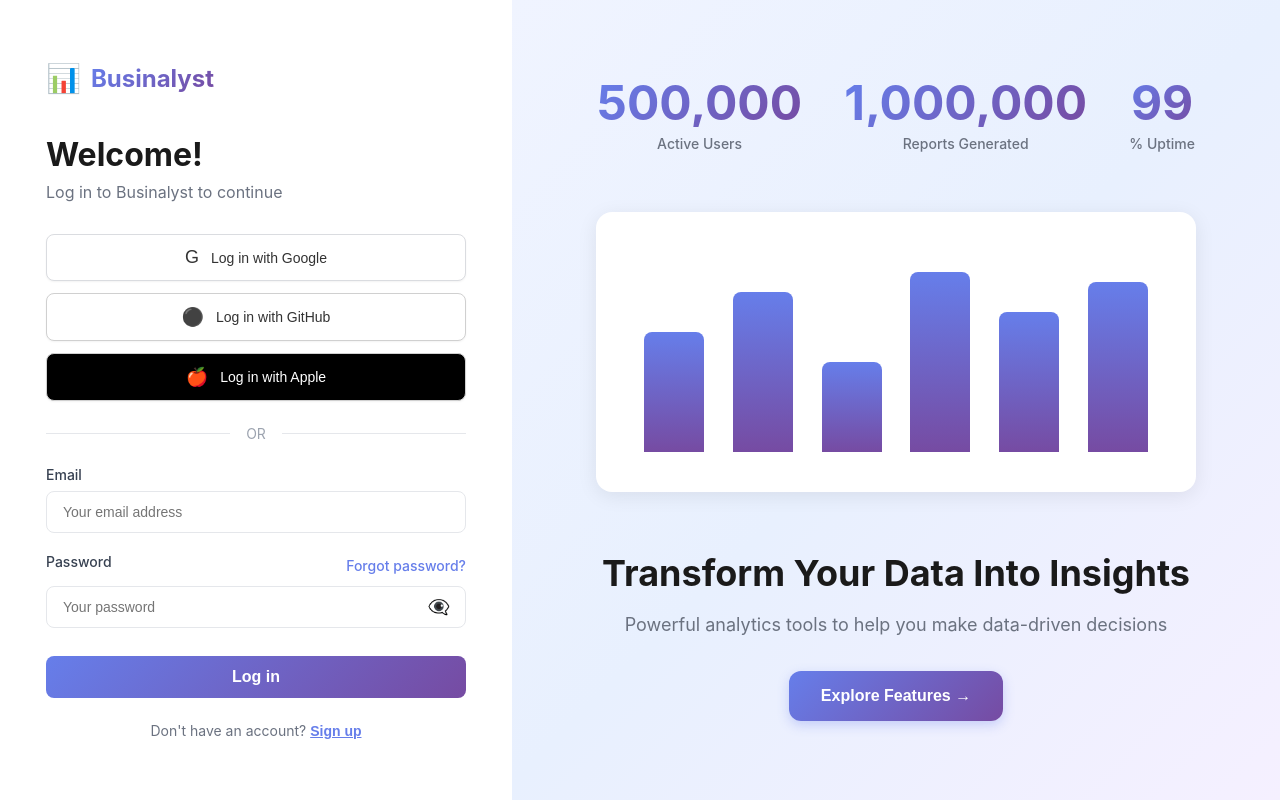
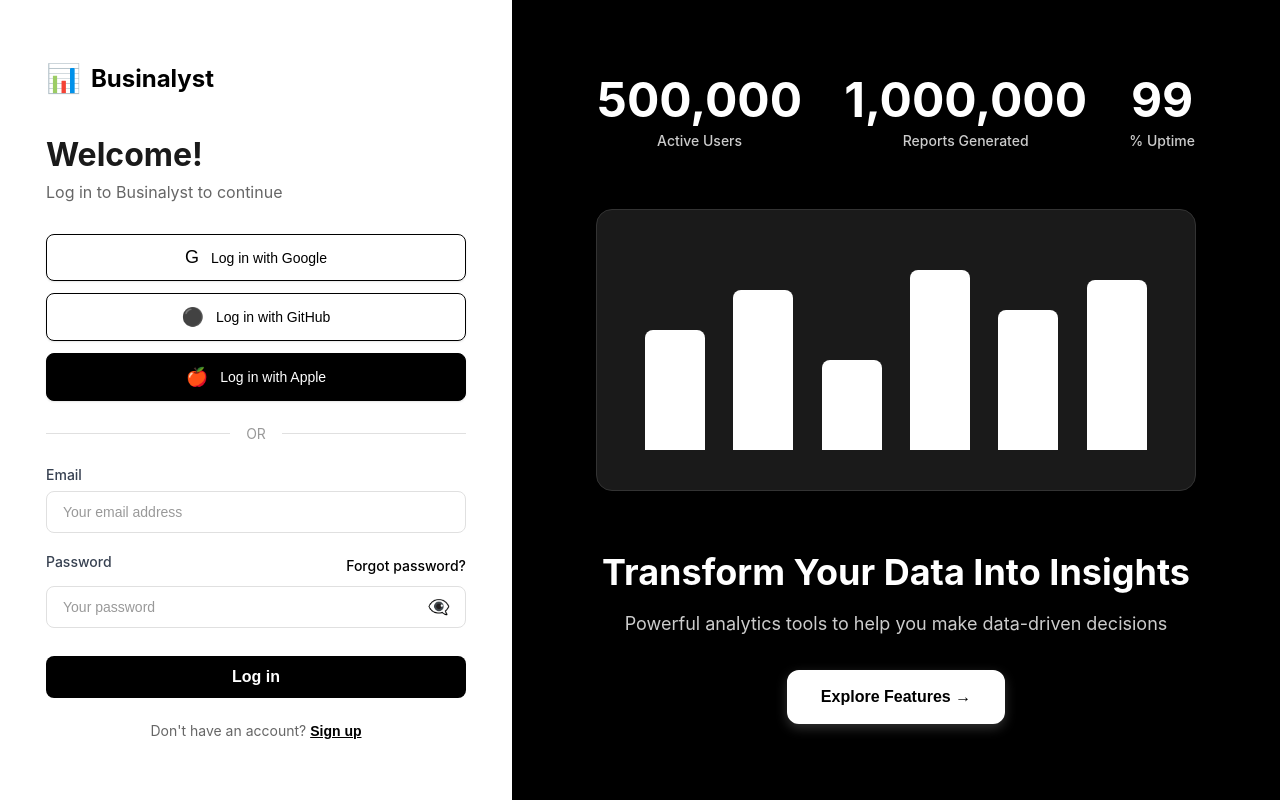
Before and after one commit to NishPatelCodes/Businalyst, a React (Vite) app in the folder frontend/: page /login in a window 1280 px wide. Built offline with nearby package versions, Linux system fonts and the light colour scheme; no server answers.

Commit message:
Transform login page to black and white theme

```diff
--- a/frontend/src/components/OAuthButton.css
+++ b/frontend/src/components/OAuthButton.css
@@ -2,10 +2,10 @@
   width: 100%;
   padding: 12px 16px;
   margin-bottom: 12px;
-  border: 1px solid #e0e0e0;
+  border: 1px solid #000000;
   border-radius: 8px;
   background: white;
-  color: #333;
+  color: #000000;
   font-size: 14px;
   font-weight: 500;
   cursor: pointer;
@@ -14,17 +14,19 @@
   justify-content: center;
   gap: 12px;
   transition: all 0.2s ease;
-  box-shadow: 0 1px 2px rgba(0, 0, 0, 0.05);
+  box-shadow: 0 1px 2px rgba(0, 0, 0, 0.1);
 }
 
 .oauth-button:hover {
   transform: translateY(-1px);
-  box-shadow: 0 2px 4px rgba(0, 0, 0, 0.1);
-  border-color: #d0d0d0;
+  box-shadow: 0 2px 4px rgba(0, 0, 0, 0.2);
+  border-color: #000000;
+  background: #f5f5f5;
 }
 
 .oauth-button:active {
   transform: translateY(0);
+  background: #ffffff;
 }
 
 .oauth-icon {
@@ -34,30 +36,34 @@
 }
 
 .oauth-button-google {
-  border-color: #dadce0;
+  border-color: #000000;
+  background: white;
+  color: #000000;
 }
 
 .oauth-button-google:hover {
-  border-color: #4285f4;
-  background: #f8f9fa;
+  border-color: #000000;
+  background: #f5f5f5;
 }
 
 .oauth-button-github {
-  border-color: #d0d0d0;
+  border-color: #000000;
+  background: white;
+  color: #000000;
 }
 
 .oauth-button-github:hover {
-  border-color: #24292e;
-  background: #f6f8fa;
+  border-color: #000000;
+  background: #f5f5f5;
 }
 
 .oauth-button-apple {
-  border-color: #d0d0d0;
-  background: #000;
+  border-color: #000000;
+  background: #000000;
   color: white;
 }
 
 .oauth-button-apple:hover {
   background: #1a1a1a;
-  border-color: #000;
+  border-color: #000000;
 }
--- a/frontend/src/pages/Login.css
+++ b/frontend/src/pages/Login.css
@@ -8,7 +8,7 @@
   display: flex;
   min-height: 100vh;
   font-family: -apple-system, BlinkMacSystemFont, 'Segoe UI', Roboto, 'Helvetica Neue', Arial, sans-serif;
-  background: #f8f9fa;
+  background: #000000;
 }
 
 /* Left Column - Login Form */
@@ -17,7 +17,7 @@
   display: flex;
   align-items: center;
   justify-content: center;
-  background: white;
+  background: #ffffff;
   padding: 40px;
 }
 
@@ -44,10 +44,8 @@
 }
 
 .logo-text {
-  background: linear-gradient(135deg, #667eea 0%, #764ba2 100%);
-  -webkit-background-clip: text;
-  -webkit-text-fill-color: transparent;
-  background-clip: text;
+  color: #000000;
+  font-weight: 700;
 }
 
 .login-body {
@@ -63,7 +61,7 @@
 
 .login-subtitle {
   font-size: 16px;
-  color: #6b7280;
+  color: #666666;
   margin-bottom: 32px;
 }
 
@@ -76,7 +74,7 @@
   align-items: center;
   text-align: center;
   margin: 24px 0;
-  color: #9ca3af;
+  color: #999999;
   font-size: 14px;
 }
 
@@ -84,7 +82,7 @@
 .divider::after {
   content: '';
   flex: 1;
-  border-bottom: 1px solid #e5e7eb;
+  border-bottom: 1px solid #e0e0e0;
 }
 
 .divider span {
@@ -116,29 +114,35 @@
 
 .forgot-password {
   font-size: 14px;
-  color: #667eea;
+  color: #000000;
   text-decoration: none;
   font-weight: 500;
 }
 
 .forgot-password:hover {
   text-decoration: underline;
+  color: #333333;
 }
 
 .form-group input {
   width: 100%;
   padding: 12px 16px;
-  border: 1px solid #e5e7eb;
+  border: 1px solid #e0e0e0;
   border-radius: 8px;
   font-size: 14px;
   transition: all 0.2s;
   background: white;
+  color: #000000;
 }
 
 .form-group input:focus {
   outline: none;
-  border-color: #667eea;
-  box-shadow: 0 0 0 3px rgba(102, 126, 234, 0.1);
+  border-color: #000000;
+  box-shadow: 0 0 0 3px rgba(0, 0, 0, 0.1);
+}
+
+.form-group input::placeholder {
+  color: #999999;
 }
 
 .password-input-wrapper {
@@ -155,13 +159,13 @@
   cursor: pointer;
   font-size: 18px;
   padding: 4px;
-  color: #6b7280;
+  color: #666666;
 }
 
 .login-button {
   width: 100%;
   padding: 12px 24px;
-  background: linear-gradient(135deg, #667eea 0%, #764ba2 100%);
+  background: #000000;
   color: white;
   border: none;
   border-radius: 8px;
@@ -174,11 +178,13 @@
 
 .login-button:hover:not(:disabled) {
   transform: translateY(-1px);
-  box-shadow: 0 4px 12px rgba(102, 126, 234, 0.4);
+  box-shadow: 0 4px 12px rgba(0, 0, 0, 0.3);
+  background: #1a1a1a;
 }
 
 .login-button:active:not(:disabled) {
   transform: translateY(0);
+  background: #000000;
 }
 
 .login-button:disabled {
@@ -188,8 +194,9 @@
 
 .error-message {
   padding: 12px;
-  background: #fee2e2;
-  color: #dc2626;
+  background: #f5f5f5;
+  color: #000000;
+  border: 1px solid #000000;
   border-radius: 8px;
   font-size: 14px;
   margin-bottom: 16px;
@@ -198,13 +205,13 @@
 .signup-prompt {
   text-align: center;
   font-size: 14px;
-  color: #6b7280;
+  color: #666666;
 }
 
 .link-button {
   background: none;
   border: none;
-  color: #667eea;
+  color: #000000;
   font-weight: 600;
   cursor: pointer;
   font-size: 14px;
@@ -213,13 +220,13 @@
 }
 
 .link-button:hover {
-  color: #764ba2;
+  color: #333333;
 }
 
 /* Right Column - Analytics Showcase */
 .login-right {
   flex: 0 0 60%;
-  background: linear-gradient(135deg, #f0f4ff 0%, #e8f0fe 50%, #f5f0ff 100%);
+  background: #000000;
   display: flex;
   align-items: center;
   justify-content: center;
@@ -248,26 +255,24 @@
 .stat-number {
   font-size: 48px;
   font-weight: 700;
-  background: linear-gradient(135deg, #667eea 0%, #764ba2 100%);
-  -webkit-background-clip: text;
-  -webkit-text-fill-color: transparent;
-  background-clip: text;
+  color: #ffffff;
   margin-bottom: 8px;
   line-height: 1;
 }
 
 .stat-label {
   font-size: 14px;
-  color: #6b7280;
+  color: #cccccc;
   font-weight: 500;
 }
 
 .analytics-graphic {
   margin-bottom: 60px;
-  background: white;
+  background: #1a1a1a;
   border-radius: 16px;
   padding: 40px;
-  box-shadow: 0 4px 20px rgba(0, 0, 0, 0.08);
+  box-shadow: 0 4px 20px rgba(0, 0, 0, 0.5);
+  border: 1px solid #333333;
 }
 
 .chart-container {
@@ -280,7 +285,7 @@
 
 .chart-bar {
   flex: 1;
-  background: linear-gradient(180deg, #667eea 0%, #764ba2 100%);
+  background: #ffffff;
   border-radius: 8px 8px 0 0;
   animation: growUp 1s ease-out forwards;
   opacity: 0;
@@ -304,38 +309,40 @@
 .cta-title {
   font-size: 36px;
   font-weight: 700;
-  color: #1a1a1a;
+  color: #ffffff;
   margin-bottom: 16px;
   line-height: 1.2;
 }
 
 .cta-description {
   font-size: 18px;
-  color: #6b7280;
+  color: #cccccc;
   margin-bottom: 32px;
   line-height: 1.6;
 }
 
 .cta-button {
   padding: 16px 32px;
-  background: linear-gradient(135deg, #667eea 0%, #764ba2 100%);
-  color: white;
-  border: none;
+  background: #ffffff;
+  color: #000000;
+  border: 2px solid #ffffff;
   border-radius: 12px;
   font-size: 16px;
   font-weight: 600;
   cursor: pointer;
   transition: all 0.3s;
-  box-shadow: 0 4px 12px rgba(102, 126, 234, 0.3);
+  box-shadow: 0 4px 12px rgba(255, 255, 255, 0.2);
 }
 
 .cta-button:hover {
   transform: translateY(-2px);
-  box-shadow: 0 6px 20px rgba(102, 126, 234, 0.4);
+  box-shadow: 0 6px 20px rgba(255, 255, 255, 0.3);
+  background: #f5f5f5;
 }
 
 .cta-button:active {
   transform: translateY(0);
+  background: #ffffff;
 }
 
 /* Responsive Design */
```
